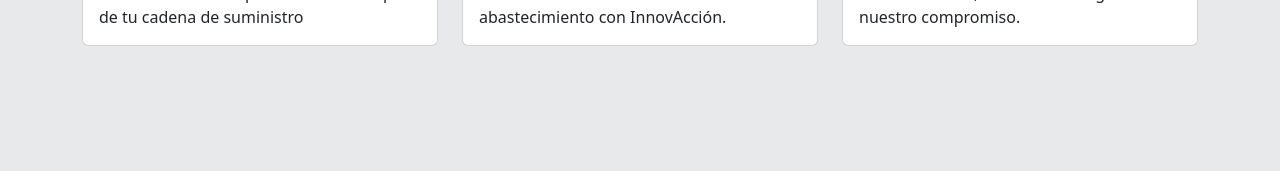
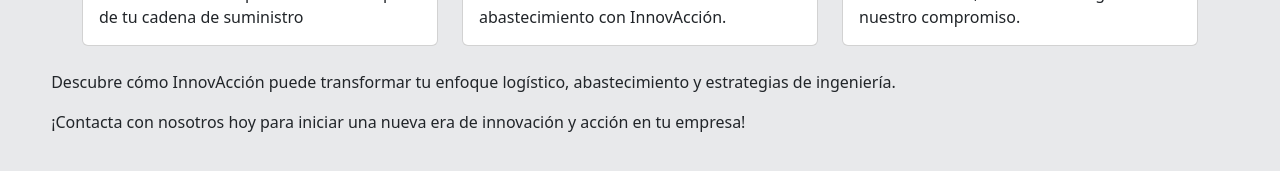
Before and after one commit to TheMismisimo/ProyectoDS, a React (Create React App) app in the folder proyecto1/: page / in a window 1280 px wide. Shown: the part 579-750 px from the top of the page. Built offline with nearby package versions, Linux system fonts and the light colour scheme.

Commit message:
texto App

```diff
--- a/proyecto1/src/App.js
+++ b/proyecto1/src/App.js
@@ -16,6 +16,8 @@ function App()
       <Carrusel/>
       <p className="texto-justificado">¡Bienvenidos a InnovAcción!</p>
       <Cartitas/>
+      <p className="texto-justificado">Descubre cómo InnovAcción puede transformar tu enfoque logístico, abastecimiento y estrategias de ingeniería.</p>
+      <p className="texto-justificado">¡Contacta con nosotros hoy para iniciar una nueva era de innovación y acción en tu empresa!</p>
     </div>
   );
 }
```
